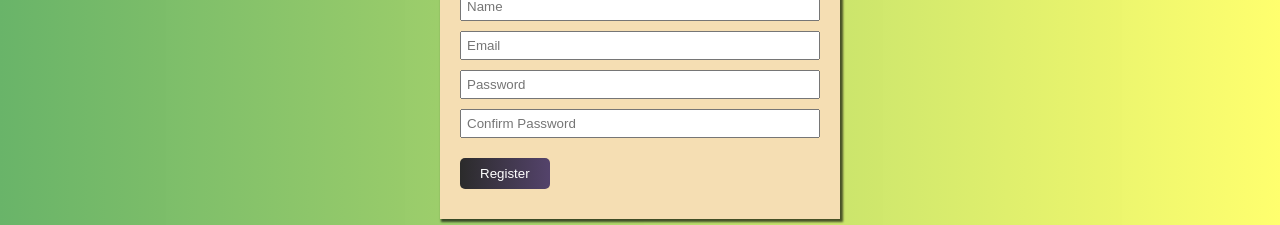
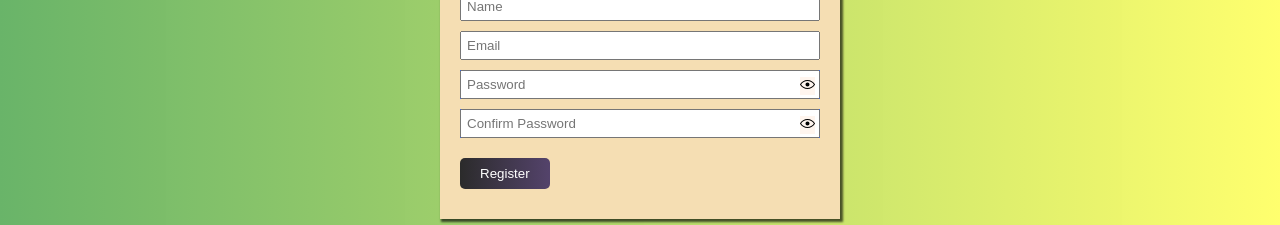
Before and after one commit to amin-ruhul/mern-contact-manager, a React (Create React App) app in the folder client/: page /register in a window 1280 px wide. Shown: the part 200-425 px from the top of the page. Built offline with nearby package versions, Linux system fonts and the light colour scheme.

Commit message:
add show password hidden password functionality

```diff
--- a/client/src/assets/css/Form.module.css
+++ b/client/src/assets/css/Form.module.css
@@ -71,3 +71,17 @@
   padding: 4px;
   border-radius: 5px;
 }
+
+.passwordWrapper {
+  position: relative;
+  background-color: royalblue;
+}
+
+.EyeIcon {
+  position: absolute;
+  display: inline-block;
+  background-color: seashell;
+  right: 5px;
+  top: 7px;
+  cursor: pointer;
+}
--- /dev/null
+++ b/client/src/components/EyeClose.js
@@ -0,0 +1,24 @@
+import React from "react";
+
+function EyeClose() {
+  return (
+    <div>
+      <svg
+        width="15"
+        height="15"
+        viewBox="0 0 15 15"
+        fill="none"
+        xmlns="http://www.w3.org/2000/svg"
+      >
+        <path
+          d="M14.7649 6.07595C14.9991 6.22231 15.0703 6.53078 14.9239 6.76495C14.4849 7.46742 13.9632 8.10644 13.3702 8.66304L14.5712 9.86405C14.7664 10.0593 14.7664 10.3759 14.5712 10.5712C14.3759 10.7664 14.0593 10.7664 13.8641 10.5712L12.6011 9.30816C11.8049 9.90282 10.9089 10.3621 9.93374 10.651L10.383 12.3276C10.4544 12.5944 10.2961 12.8685 10.0294 12.94C9.76266 13.0115 9.4885 12.8532 9.41703 12.5864L8.95916 10.8775C8.48742 10.958 8.00035 10.9999 7.5 10.9999C6.99964 10.9999 6.51257 10.958 6.04082 10.8775L5.58299 12.5864C5.51153 12.8532 5.23737 13.0115 4.97063 12.94C4.7039 12.8685 4.5456 12.5944 4.61706 12.3277L5.06624 10.651C4.09111 10.3621 3.19503 9.90281 2.3989 9.30814L1.1359 10.5711C0.940638 10.7664 0.624058 10.7664 0.428797 10.5711C0.233537 10.3759 0.233537 10.0593 0.428797 9.86404L1.62982 8.66302C1.03682 8.10643 0.515113 7.46742 0.0760677 6.76495C-0.0702867 6.53078 0.000898544 6.22231 0.235064 6.07595C0.46923 5.9296 0.777703 6.00078 0.924057 6.23495C1.40354 7.00212 1.989 7.68056 2.66233 8.2427C2.67315 8.25096 2.6837 8.25971 2.69397 8.26897C4.00897 9.35527 5.65536 9.9999 7.5 9.9999C10.3078 9.9999 12.6563 8.50629 14.0759 6.23495C14.2223 6.00078 14.5308 5.9296 14.7649 6.07595Z"
+          fill="currentColor"
+          fill-rule="evenodd"
+          clip-rule="evenodd"
+        ></path>
+      </svg>
+    </div>
+  );
+}
+
+export default EyeClose;
--- /dev/null
+++ b/client/src/components/EyeOpen.js
@@ -0,0 +1,24 @@
+import React from "react";
+
+function EyeOpen() {
+  return (
+    <div>
+      <svg
+        width="15"
+        height="15"
+        viewBox="0 0 15 15"
+        fill="none"
+        xmlns="http://www.w3.org/2000/svg"
+      >
+        <path
+          d="M7.5 11C4.80285 11 2.52952 9.62184 1.09622 7.50001C2.52952 5.37816 4.80285 4 7.5 4C10.1971 4 12.4705 5.37816 13.9038 7.50001C12.4705 9.62183 10.1971 11 7.5 11ZM7.5 3C4.30786 3 1.65639 4.70638 0.0760002 7.23501C-0.0253338 7.39715 -0.0253334 7.60288 0.0760014 7.76501C1.65639 10.2936 4.30786 12 7.5 12C10.6921 12 13.3436 10.2936 14.924 7.76501C15.0253 7.60288 15.0253 7.39715 14.924 7.23501C13.3436 4.70638 10.6921 3 7.5 3ZM7.5 9.5C8.60457 9.5 9.5 8.60457 9.5 7.5C9.5 6.39543 8.60457 5.5 7.5 5.5C6.39543 5.5 5.5 6.39543 5.5 7.5C5.5 8.60457 6.39543 9.5 7.5 9.5Z"
+          fill="currentColor"
+          fill-rule="evenodd"
+          clip-rule="evenodd"
+        ></path>
+      </svg>
+    </div>
+  );
+}
+
+export default EyeOpen;
--- a/client/src/components/pages/Login.js
+++ b/client/src/components/pages/Login.js
@@ -1,6 +1,8 @@
 import React, { useState, useEffect, useContext } from "react";
 import AuthContext from "../../context/auth/authContext";
 import Styles from "../../assets/css/Form.module.css";
+import EyeClose from "../EyeClose";
+import EyeOpen from "../EyeOpen";
 
 function Login(props) {
   const authContext = useContext(AuthContext);
@@ -9,6 +11,7 @@ function Login(props) {
     email: "",
     password: "",
   });
+  const [hidden, setHidden] = useState(true);
   useEffect(() => {
     if (isAuthenticated) {
       props.history.push("/");
@@ -45,14 +48,19 @@ function Login(props) {
             onChange={handelChange}
             required
           />
+          <div className={Styles.passwordWrapper}>
             <input
-            type="password"
+              type={hidden ? "password" : "text"}
               name="password"
               placeholder="Password"
               value={password}
               onChange={handelChange}
               required
             />
+            <div className={Styles.EyeIcon} onClick={() => setHidden(!hidden)}>
+              {hidden ? <EyeOpen /> : <EyeClose />}
+            </div>
+          </div>
         </div>
         <input className={Styles.btn} type="submit" value="Login" />
       </form>
--- a/client/src/components/pages/Register.js
+++ b/client/src/components/pages/Register.js
@@ -1,6 +1,8 @@
 import React, { useState, useContext, useEffect } from "react";
 import AuthContext from "../../context/auth/authContext";
 import Styles from "../../assets/css/Form.module.css";
+import EyeClose from "../EyeClose";
+import EyeOpen from "../EyeOpen";
 
 function Register(props) {
   const authContext = useContext(AuthContext);
@@ -10,23 +12,27 @@ function Register(props) {
     password: "",
     password2: "",
   });
+  const [err, setErr] = useState(null);
+  const [hidden, setHidden] = useState(true);
 
   const { register, error, clearError, isAuthenticated } = authContext;
-  const [err, setErr] = useState(null);
+  const { name, email, password, password2 } = user;
 
-  const { name, email, password, password2 } = user;
+  // redirect user base on status
   useEffect(() => {
     if (isAuthenticated) {
       props.history.push("/");
     }
   }, [isAuthenticated, props.history]);
 
+  // set state value
   const handelChange = (e) => {
     setUser({
       ...user,
       [e.target.name]: e.target.value,
     });
   };
+
   const handelSubmit = (e) => {
     e.preventDefault();
     if (password === password2) {
@@ -35,15 +41,16 @@ function Register(props) {
       setErr("Password Not Match");
     }
   };
+
+  // clear frontend error
   if (err === "Password Not Match") {
     setTimeout(() => {
       setErr("");
     }, 2000);
   }
+  // clear backend error
+  if (error !== null) clearError();
 
-  if (error !== null) clearError();
-  console.log("Fron", err);
-  console.log("Back", error);
   return (
     <div className={`${Styles.card} ${Styles.middle}`}>
       <form onSubmit={handelSubmit}>
@@ -72,22 +79,32 @@ function Register(props) {
             onChange={handelChange}
             required
           />
+          <div className={Styles.passwordWrapper}>
             <input
-            type="password"
+              type={hidden ? "password" : "text"}
               name="password"
               placeholder="Password"
               value={password}
               onChange={handelChange}
               required
             />
+            <div className={Styles.EyeIcon} onClick={() => setHidden(!hidden)}>
+              {hidden ? <EyeOpen /> : <EyeClose />}
+            </div>
+          </div>
+          <div className={Styles.passwordWrapper}>
             <input
-            type="password"
+              type={hidden ? "password" : "text"}
               name="password2"
               placeholder="Confirm Password"
               value={password2}
               onChange={handelChange}
               required
             />
+            <div className={Styles.EyeIcon} onClick={() => setHidden(!hidden)}>
+              {hidden ? <EyeOpen /> : <EyeClose />}
+            </div>
+          </div>
         </div>
         <input type="submit" className={Styles.btn} value="Register" />
       </form>
```
Lines whose indentation alone changed are shown as unchanged.
